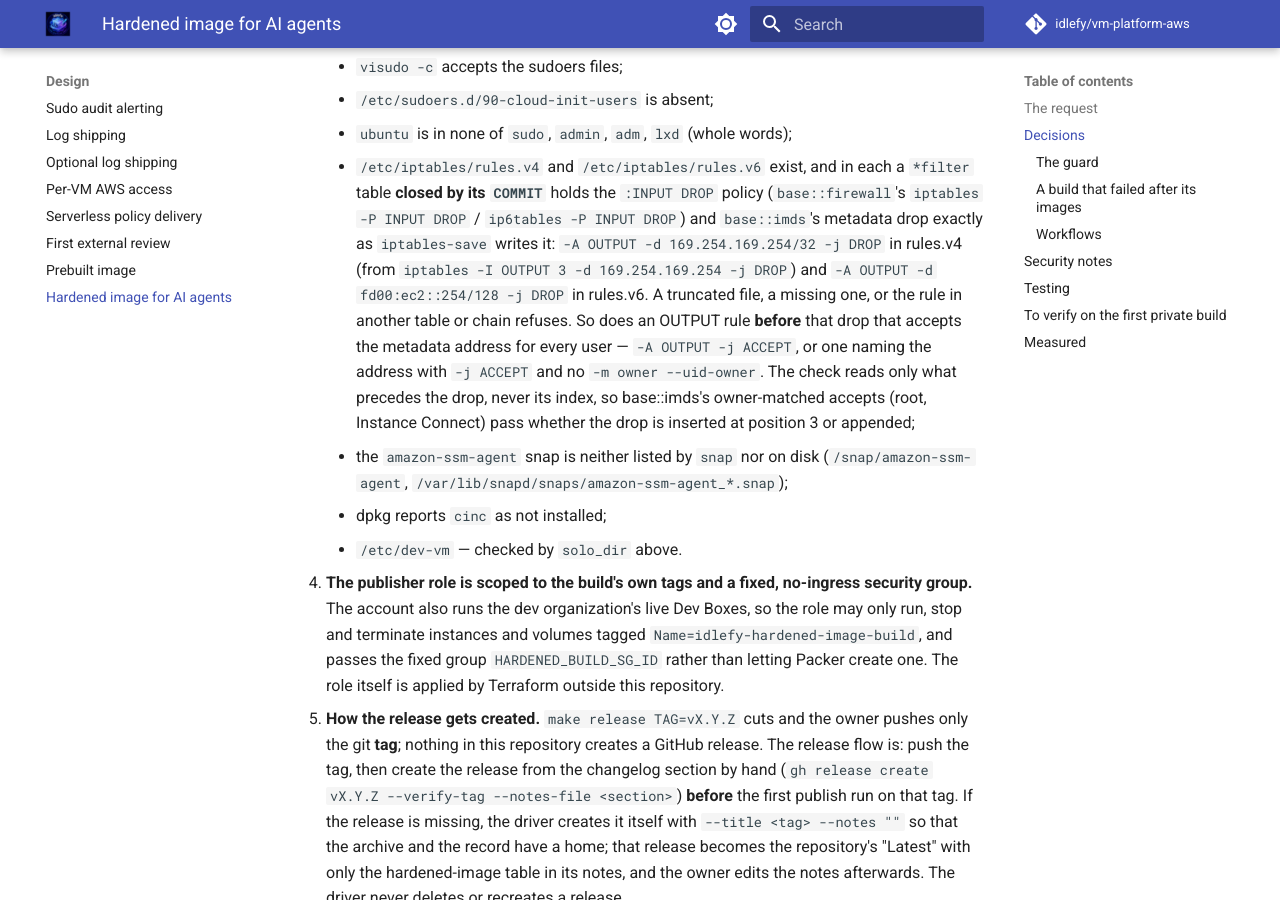
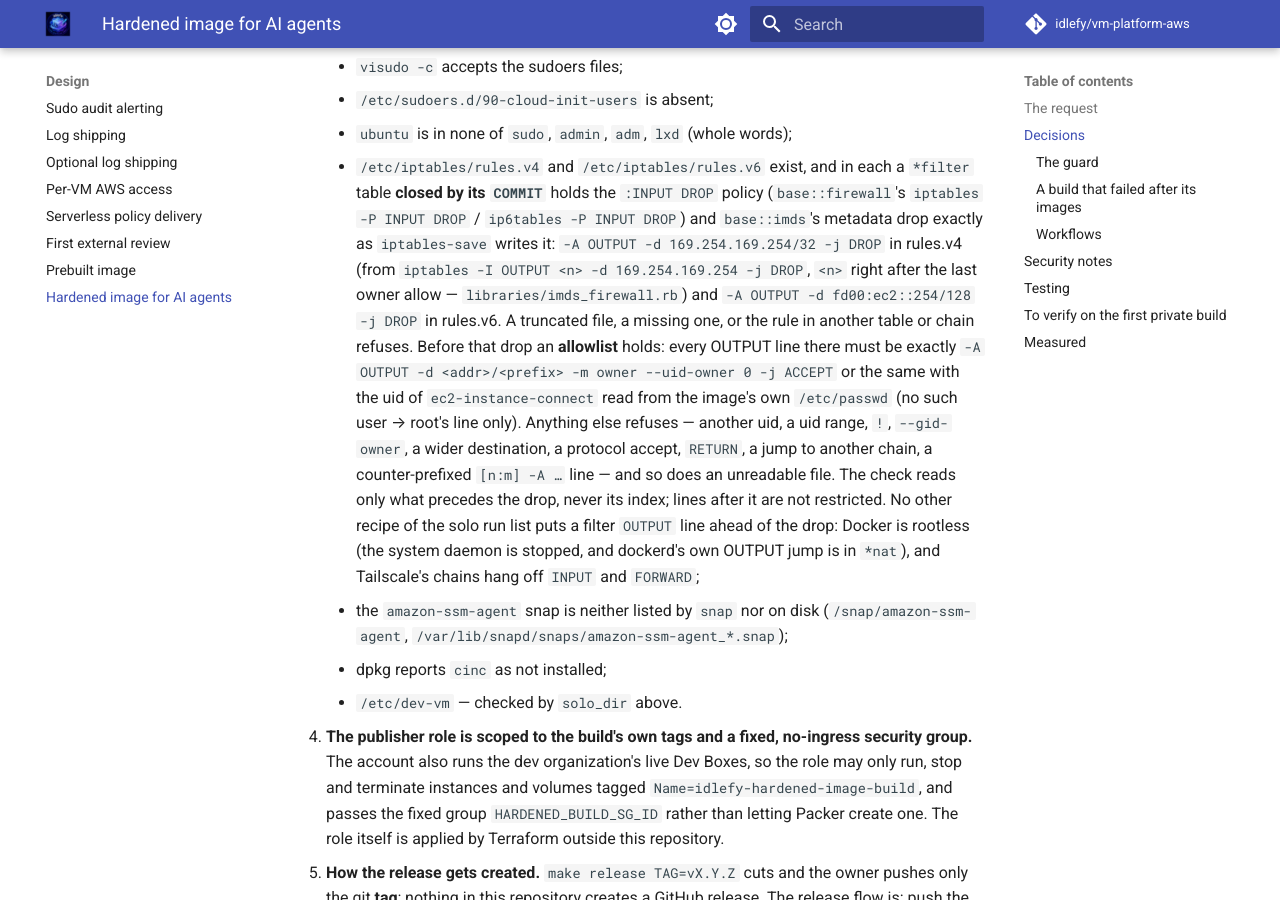
Before and after one commit to idlefy/vm-platform-aws, an MkDocs documentation site: the page built from docs/design/hardened-image.md, in a window 1280 px wide and 900 px high, scrolled down 4736 px. Built offline with MkDocs 1.6.1 and Material for MkDocs 9.7.7, drawn with Linux system fonts in a browser that asks for light colours; comment, search, counter and statistics services are not loaded; some of the changed text lies outside the part shown.

Commit message:
fix(image): scrub allowlists what precedes the metadata drop; no leftover listing after the record is up

```diff
--- a/docs/design/hardened-image.md
+++ b/docs/design/hardened-image.md
@@ -221,15 +221,22 @@ reaches it only through what the customer's own account does to the instance
          `:INPUT DROP` policy (`base::firewall`'s `iptables -P INPUT DROP` /
          `ip6tables -P INPUT DROP`) and `base::imds`'s metadata drop exactly as
          `iptables-save` writes it: `-A OUTPUT -d 169.254.169.254/32 -j DROP`
-         in rules.v4 (from `iptables -I OUTPUT 3 -d 169.254.169.254 -j DROP`)
+         in rules.v4 (from `iptables -I OUTPUT <n> -d 169.254.169.254 -j DROP`,
+         `<n>` right after the last owner allow — `libraries/imds_firewall.rb`)
          and `-A OUTPUT -d fd00:ec2::254/128 -j DROP` in rules.v6. A truncated
          file, a missing one, or the rule in another table or chain refuses.
-         So does an OUTPUT rule **before** that drop that accepts the
-         metadata address for every user — `-A OUTPUT -j ACCEPT`, or one
-         naming the address with `-j ACCEPT` and no `-m owner --uid-owner`.
-         The check reads only what precedes the drop, never its index, so
-         base::imds's owner-matched accepts (root, Instance Connect) pass
-         whether the drop is inserted at position 3 or appended;
+         Before that drop an **allowlist** holds: every OUTPUT line there must
+         be exactly `-A OUTPUT -d <addr>/<prefix> -m owner --uid-owner 0 -j ACCEPT`
+         or the same with the uid of `ec2-instance-connect` read from the
+         image's own `/etc/passwd` (no such user → root's line only). Anything
+         else refuses — another uid, a uid range, `!`, `--gid-owner`, a wider
+         destination, a protocol accept, `RETURN`, a jump to another chain, a
+         counter-prefixed `[n:m] -A …` line — and so does an unreadable file.
+         The check reads only what precedes the drop, never its index; lines
+         after it are not restricted. No other recipe of the solo run list
+         puts a filter `OUTPUT` line ahead of the drop: Docker is rootless
+         (the system daemon is stopped, and dockerd's own OUTPUT jump is in
+         `*nat`), and Tailscale's chains hang off `INPUT` and `FORWARD`;
       7. the `amazon-ssm-agent` snap is neither listed by `snap` nor on disk
          (`/snap/amazon-ssm-agent`, `/var/lib/snapd/snaps/amazon-ssm-agent_*.snap`);
       8. dpkg reports `cinc` as not installed;
@@ -309,8 +316,10 @@ public until removed, and
 the next build's NN skips their number (NN is one past the highest same-day
 number in **any** listed region). Clean-up is manual and comes before any
 retention run or new build — `docs/runbook.md`, "A hardened build that failed
-after its images". Once the record is uploaded, a later failure (the notes
-edit) lists nothing: the record names the images.
+after its images". Once the record is uploaded, the driver removes
+`dist/hardened-ami-name`, so a later failure (the notes edit) lists nothing,
+neither in the driver nor in the workflow's step: the record names the
+images.
 
 ### Workflows
 
@@ -326,8 +335,9 @@ UTC):
   then the build. One approval covers both. `HARDENED_PUBLIC` is set once,
   in the job's `env:`, so the guard and the build cannot drift. After a
   failed, cancelled or timed-out build the `leftovers` step lists any image
-  of the chosen name into the job summary (it says so when the build never
-  chose a name), and the `record` step prints any record written.
+  of the chosen name into the job summary (without a name file it says the
+  build chose no name, or its record was uploaded), and the `record` step
+  prints any record written.
 - `permissions: contents: write, id-token: write`, nothing broader;
   `concurrency: hardened-publish` without cancel. A third queued run replaces
   a pending one, as GitHub concurrency does. The retire workflow has its own
```
Also changed, not shown: docs/changelog.md (+2 -2 lines), 5 other files.
